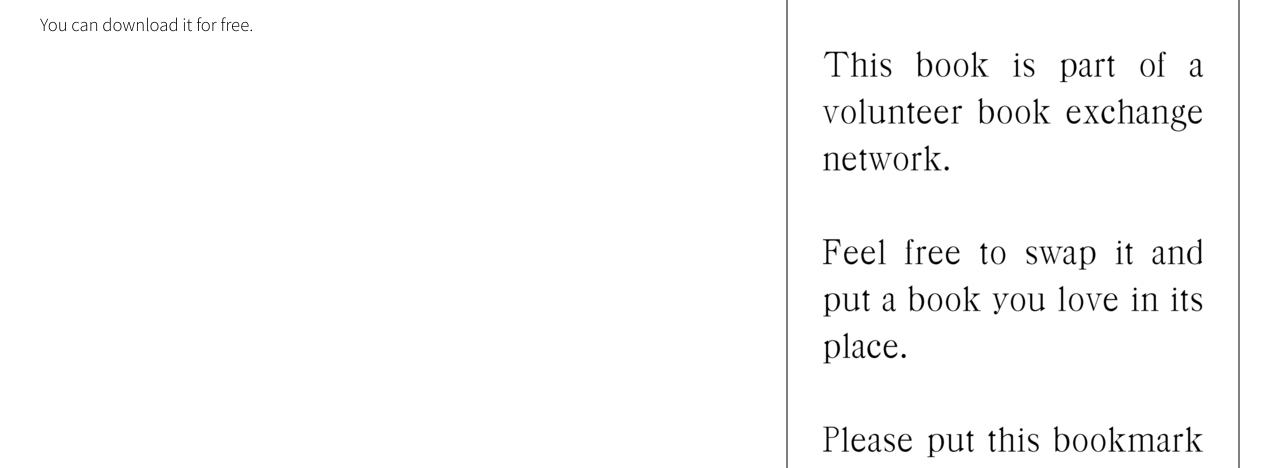
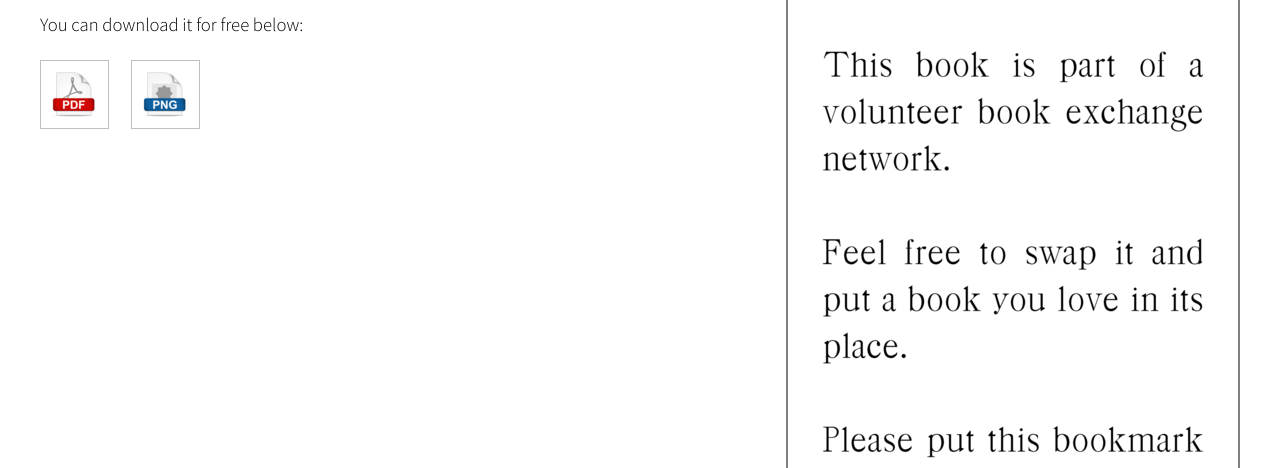
Before and after one commit to kristopolous/6DegreesOfBooks, a plain HTML site: page mission.html in a window 1280 px wide. Shown: the part 632-1100 px from the top of the page. Drawn offline with Linux system fonts and the light colour scheme.

Commit message:
updating images

```diff
--- a/mission.html
+++ b/mission.html
@@ -13,6 +13,8 @@
 
 <style>
 p { color: black !important; font-size: 14pt }
+.link { display:inline-block;margin-right: 1em }
+.link img { padding: 0.5em; border: 1px solid silver }
 </style>
 </head>
 <body>
@@ -37,7 +39,11 @@ p { color: black !important; font-size: 14pt }
     <h3>The bookmark is free and can be printed at home.</h3>
   <p>We encourage leaving books in motel rooms, local coffee shops, airline seats, or tables in a waiting room - any place where they will find a good home.</p>
 
-  <p>You can download it for free.</p>
+  <p>You can download it for free below:</p>
+  <p>
+  <a class='link' href='bmark/bookmark.pdf'><img src='images/pdf_48.png'></a>
+  <a class='link' href='bmark/bookmark.png'><img src='images/png_48.png'></a>
+  </p>
 
 	</div>
 	<div class="tbox2" style='border: 2px solid grey;width: auto'>
```
Also changed, not shown: images/banner.jpg (deleted), images/pdf_48.png (added), images/pic01.jpg (deleted), images/pic03.jpg (deleted), images/png_48.png (added).
